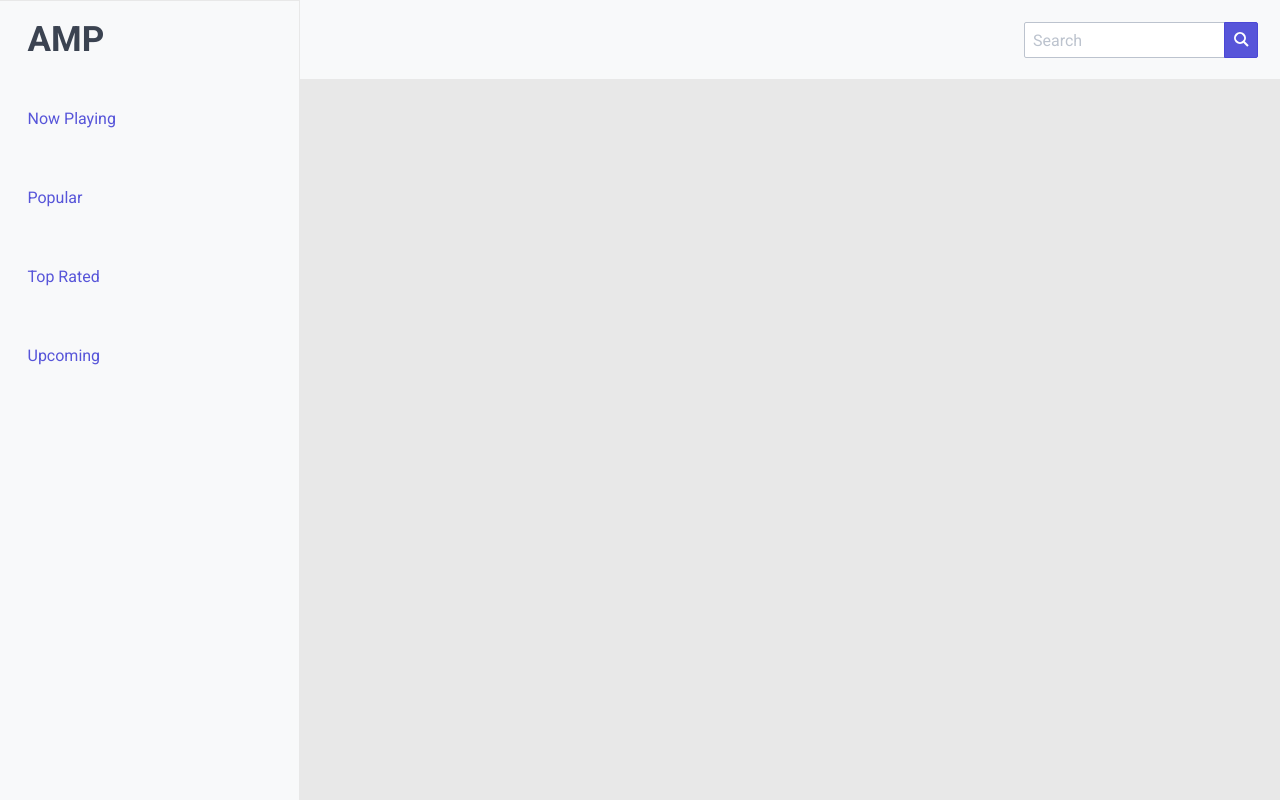
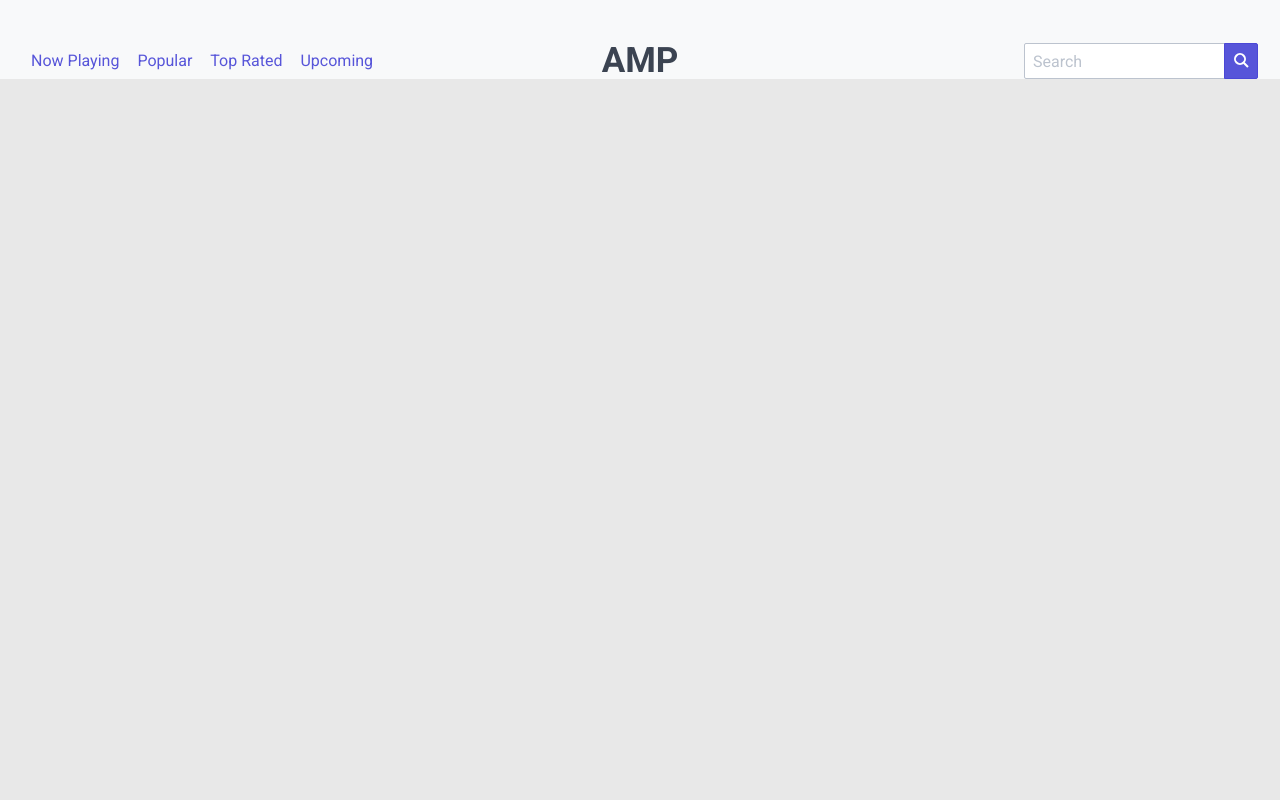
Before and after one commit to jdotnguyen/aggregate_movie_puller_v2, a plain HTML site: page index.html in a window 1280 px wide. Drawn offline with nearby package versions, Linux system fonts and the light colour scheme.

Commit message:
Dump sidebar

```diff
--- a/assets/css/app.css
+++ b/assets/css/app.css
@@ -22,39 +22,21 @@ body {
     position: fixed;
     top: 0;
     right: 0;
-    left: 300px;
+    left: 0;
     height: 80px;
     z-index: 10;
 }
-.sidebar {
-    position: fixed;
-    left: 0;
-    top: 0;
-    bottom: 0;
-    width: 300px;
-    background-color: #f8f9fa;
-    border-right: 1px solid #e8e8e8;
-    border-top: 1px solid #e8e8e8;
-}
-.sidebar-brand {
+.top-brand {
     font-size: 35px;
     font-weight: bold;
     padding: 13px 27.5px;
 }
-.sidebar-navigation-link {
-    display: block;
-    padding: 27.5px;
-    -webkit-touch-callout: none;
-    -webkit-user-select: none;
-    -khtml-user-select: none;
-    -moz-user-select: none;
-    -ms-user-select: none;
-    user-select: none;
+.navigation-link:hover, .navigation-link.active {
+    background-color:#e8e8e8;
+    font-weight:bold;
+    text-decoration:none;
 }
-.sidebar-navigation-link:hover, .sidebar-navigation-link.active {
-	background-color:#e8e8e8;
-	text-decoration:none;
-}
+
 
 /*
  *
@@ -62,7 +44,6 @@ body {
  *
  */
 .content-body {
-	margin-left:300px;
 	margin-top:80px;
 	padding:15px;
     -ms-flex: 0 1 auto;
--- a/assets/js/App.js
+++ b/assets/js/App.js
@@ -2,7 +2,7 @@
 $(document).ready(function() {
   startApp();
   search_manager.initSearchHandler();
-  sidebar_manager.initSidebarHandlers();
+  navbar_manager.initNavbarHandlers();
 
   //On URL change, get listeners up
   window.addEventListener("popstate", function () {
@@ -37,9 +37,9 @@ function initView(splitUrl, urlCase) {
       case "popular":
       case "top_rated":
       case "upcoming":
-        //Sidebar styling
-        $('.sidebar-navigation-link').removeClass('active');
-        $('.sidebar-navigation-link[name="#' + urlCaseArg + '"]').addClass('active');
+        //Navbar styling
+        $('.navigation-link').removeClass('active');
+        $('.navigation-link[name="#' + urlCaseArg + '"]').addClass('active');
         card_manager.getAjax(urlCaseArg);
         break;
       case "movie_details":
--- a/assets/js/SidebarManager.js
+++ b/assets/js/NavbarManager.js
@@ -1,19 +1,19 @@
-function SidebarManager () {
+function NavbarManager () {
 	var _this = this;
 
 	//Sidebar handlers
-	this.initSidebarHandlers = function () {
+	this.initNavbarHandlers = function () {
 		//Logo
-		$('.sidebar-brand').click(function(e) {
+		$('.top-brand').click(function(e) {
 			//Go back home
 			window.location.href = '#now_playing';
 		});
 
 		//Sidebar navigation buttons
-	  	$('.sidebar-navigation-link').click(function(e) {
+	  	$('.navigation-link').click(function(e) {
 	  		e.preventDefault();
 	  		//Styling
-	  		$('.sidebar-navigation-link').removeClass('active');
+	  		$('.navigation-link').removeClass('active');
 	  		$(this).addClass('active');
 
 	  		//Redirect for SPA
@@ -22,4 +22,4 @@ function SidebarManager () {
 	};
 }
 
-var sidebar_manager = new SidebarManager();
+var navbar_manager = new NavbarManager();
--- a/index.html
+++ b/index.html
@@ -23,16 +23,23 @@
     <script src="assets/js/CardManager.js"></script>
     <script src="assets/js/MovieDetailsManager.js"></script>
     <script src="assets/js/SearchManager.js"></script>
-    <script src="assets/js/SidebarManager.js"></script>
+    <script src="assets/js/NavbarManager.js"></script>
     <script src="assets/js/CastDetailsManager.js"></script>
     <script src="assets/js/GenreManager.js"></script>
     <script src="assets/js/CompanyManager.js"></script>
   </head>
   <body>
+    <div class="container grid-xl">
       <!-- Begin top header -->
       <header class="navbar">
         <section class="navbar-section">
-        <a href="#" class="navbar-brand mr-2 header-title"></a>
+          <a href="#" class="btn btn-link navigation-link interactable" name="#now_playing">Now Playing</a>
+          <a href="#" class="btn btn-link navigation-link interactable" name="#popular">Popular</a>
+          <a href="#" class="btn btn-link navigation-link interactable" name="#top_rated">Top Rated</a>
+          <a href="#" class="btn btn-link navigation-link interactable" name="#upcoming">Upcoming</a>
+        </section>
+        <section class="navbar-center">
+          <div class="top-brand interactable">AMP</div>
         </section>
         <section class="navbar-section">
           <div class="input-group input-inline">
@@ -43,21 +50,10 @@
       </header>
       <!-- End top header -->
 
-    <!-- Begin Sidebar -->
-    <div class="sidebar">
-      <div class="sidebar-brand interactable">AMP</div>
-      <nav>
-        <a class="sidebar-navigation-link interactable" href="#" name="#now_playing">Now Playing</a>
-        <a class="sidebar-navigation-link interactable" href="#" name="#popular">Popular</a>
-        <a class="sidebar-navigation-link interactable" href="#" name="#top_rated">Top Rated</a>
-        <a class="sidebar-navigation-link interactable" href="#" name="#upcoming">Upcoming</a>
-      </nav>
-    </div>
-    <!-- End Sidebar -->
-
       <!-- Content area -->
       <div class="content-body"><div class="columns" id="content-grid"></div></div>
       <!-- End content area -->
+    </div>
 
     <!-- Template Section -->
     <!-- Begin Movie card template -->
```
Lines whose indentation alone changed are shown as unchanged.
